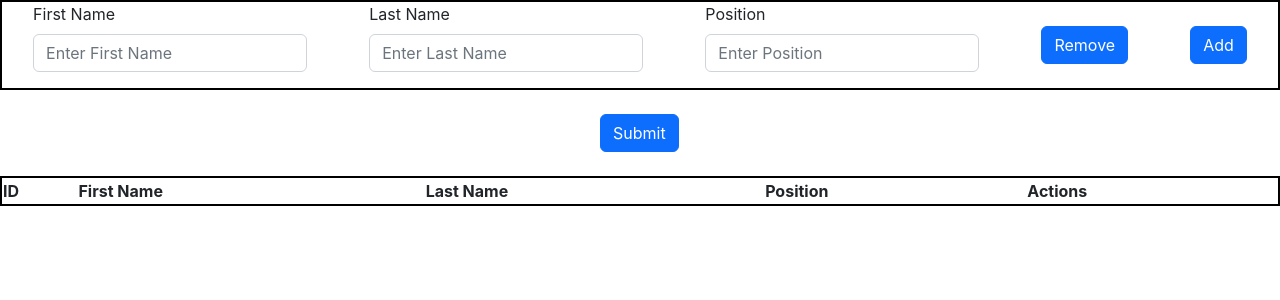
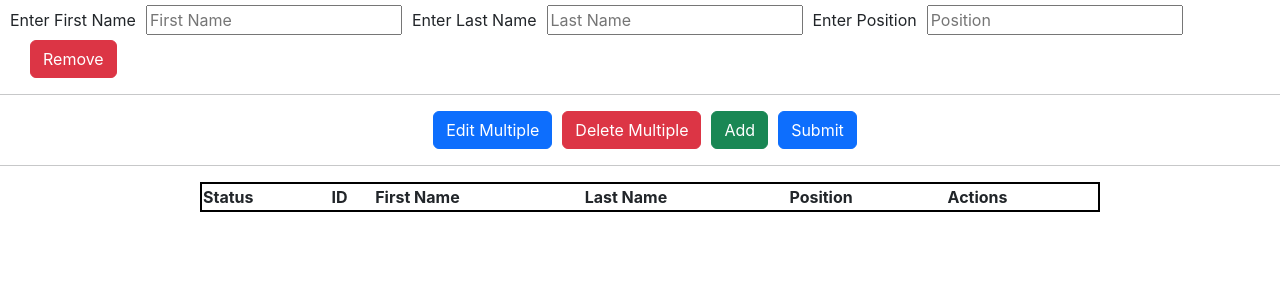
Before and after one commit to himanshu064/react-training, a React (Create React App) app: page / in a window 1280 px wide. Shown: the top 300 px of the page. Built offline with nearby package versions, Linux system fonts and the light colour scheme.

Commit message:
assignment4

```diff
--- a/src/Assign4/Form.js
+++ b/src/Assign4/Form.js
@@ -1,73 +1,128 @@
-import React from 'react';
-import { useEffect } from 'react';
-import { useState } from 'react';
+import React,{useState} from 'react';
 import './style.css';
 
 const Form = () => {
-    const [data,setData] = useState ({
-        FirstName:"",
-        LastName:"",
-        Position:""
+  const [inputFields, setInputFields] = useState([
+    {firstname: '', lastname: '', position: ''}
+  ]);
+  const [result,setResult] = useState ([]);
+  const [update,setUpdate] = useState ([]);
+  // const [checked,setChecked] = useState (false);
+  // Handle State Change
+  const HandleChange = (index, event) => {
+    let data = [...inputFields];
+    data[index][event.target.name] = event.target.value;
+    setInputFields(data);
+  }
+  // Adding New Form
+  const AddForm = () => {
+    let newfield = {firstname: '', lastname: '', position: ''};
+    setInputFields([...inputFields, newfield])
+  }
+  // Handle Submitt
+  const HandleSubmit = (e) => {
+    e.preventDefault();
+    const add = [...result, ...inputFields];
+    setResult(add);
+    setInputFields([{firstname: '', lastname: '', position: ''}]);
+  }
+// Removing The Form
+const RemoveForm = (index) => {
+  let data = [...inputFields];
+  data.splice(index, 1)
+  setInputFields(data)
+}
+// Single Edit
+const HandleEdit = (index)=>{
+    const value = [result[index]];
+    setInputFields(value);
+    setUpdate(value);
+}
+// Single Delete
+const HandleDelete = (index)=>{
+  let data = [...result];
+  data.splice(index,1);
+  setResult(data);
+}
+// Handle Multiple Edit
+const HandleEditMultiple = (e)=>{
+    const values = [...result];
+    const data = values.filter((item) => {
+      if (item.checked) {
+        return item;
+      }
     });
-    const [result,setResult] = useState ([]);
+    setResult(data);
+}
+// Handle Multiple Delete
+const HandleDeleteMultiple = (e)=>{
+  const values = [...result];
+  const data = values.filter((item) => {
+    if (!item.checked) {
+      return item;
+    }
+  });
+  setResult(data);
+}
+// Handle Check Box
+const HandleCheck = (index) => {
+  const values = [...result];
+  values.forEach((item, id) => {
+    if (id === index) {
+      item.checked = !item.checked;
+    }
+  });
+  setResult(values);
+};
+const HandleUpdate = ()=>{
+  let Array1 = inputFields;
+  let Array2 = update;
+  let Array3 = Array1.splice(0, Array1.length, ...Array2);
+  setInputFields(Array3);
+  setInputFields([{firstname: '', lastname: '', position: ''}]);
+  setUpdate([]);
+}
 
-
-
-
-    const HandleChange =(e)=>{
-        const name = e.target.name;
-        const value = e.target.value;
-        setData({...data, [name]:value});
-    }
-    const HandleSubmit = (e)=>{
-        e.preventDefault();
-        if (!data.FirstName || !data.LastName || !data.Position){
-            alert("All Field Are Mandatory")
-        }else{
-        setResult([...result,data])
-        }
-    }
-    console.log(result,'res')
-    const HandleDelete = (index)=> {
-        console.log(result,'index')
-        // let del =  result.splice(index, 1);
-        let del = result.filter((item)=>item.index !== index);
-         setResult(del);
-
-    };
   return (
     <>
-       <form onSubmit={HandleSubmit} className="filter-form d-flex justify-content-around  align-items-center  flex-row  form" >
-        <div className="mb-3">
-          <label htmlFor="FirstName" className="form-label">
-            First Name
-          </label>
-          <input onChange={HandleChange} name='FirstName' value={data.FirstName} type="text" className="form-control" placeholder="Enter First Name" />
-        </div>
-        <div className="mb-3">
-          <label htmlFor="LastName" className="form-label">
-            Last Name
-          </label>
-          <input onChange={HandleChange} name='LastName' value={data.LastName} type="text" className="form-control" placeholder="Enter Last Name" />
-        </div>
-        <div className="mb-3">
-          <label htmlFor="Position" className="form-label">
-            Position
-          </label>
-          <input onChange={HandleChange} name='Position' value={data.Position} type="text" className="form-control" placeholder="Enter Position" />
-        </div>
-        <button className="btn btn-primary" type="submit"> Remove  </button>
-        <button className="btn btn-primary" type="submit"> Add  </button>
-        {/* <button onSubmit={HandleSubmit} className="btn btn-primary" type="submit"> Submit  </button> */}
-        </form>
-        <br />
-        <button onSubmit={HandleSubmit} className="button btn btn-primary" type="submit"> Submit  </button>
-        <br />
-        <br />
+    <form onSubmit={HandleSubmit} >
+      {inputFields.map((input, index) => {
+          return (
+            <div key={index}>
+      <label className='left' htmlFor='firstname'>Enter First Name</label>
+      <input className='left' name='firstname' placeholder='First Name' value={input.firstname}
+       onChange={event => HandleChange(index, event)} />
+      <label className='left' htmlFor='lastname'>Enter Last Name</label>
+      <input className='left' name='lastname' placeholder='Last Name' value={input.lastname}
+       onChange={event => HandleChange(index, event)} />
+      <label className='left' htmlFor='position'>Enter Position</label>
+      <input className='left' name='position' placeholder='Position' value={input.position}
+       onChange={event => HandleChange(index, event)} />
+       <button className='btn btn-danger custom-left' onClick={() => RemoveForm(index)}>Remove</button>
+       </div>
+          )
+      })}
+    </form>
+    <hr />
+    <div className="button">
 
-    {/* Table For Shoe Data */}
+    <button className='btn btn-primary custom-margin' onClick={HandleEditMultiple}>Edit Multiple</button>
+    <button className='btn btn-danger custom-margin' onClick={HandleDeleteMultiple}>Delete Multiple</button>
+
+    <button className='btn btn-success custom-margin' onClick={AddForm}>Add</button>
+    {update.length >=1?
+    (<button className='btn btn-primary custom-margin' onClick={HandleUpdate}>Update</button>
+    ):(
+    <button className='btn btn-primary custom-margin' onClick={HandleSubmit}>Submit</button>
+    )}
+    </div>
+
+    <hr />
+
+    {/* Table For Show Data */}
     <table className='table'>
         <thead>
+            <th>Status</th>
             <th>ID</th>
             <th>First Name</th>
             <th>Last Name</th>
@@ -75,19 +130,19 @@ const Form = () => {
             <th>Actions</th>
         </thead>
         <tbody>
-            {result.map((element,index)=>{
-                return (
-              <tr key={index}>
+            {result.map((e,index)=>{
+              return (
+                    <tr key={index}>
+              <td> <input type='checkbox' checked={e.checked} onChange={() =>HandleCheck(index)} /> </td>
               <td>{index + 1}</td>
-              <td>{element.FirstName}</td>
-              <td>{element.LastName}</td>
-              <td>{element.Position}</td>
-              <i className="fa-solid fa-pen-to-square"></i>
-              <i onClick={()=>HandleDelete(index)} className="fa-solid fa-trash"></i>
-          </tr>
+              <td>{e.firstname}</td>
+              <td>{e.lastname}</td>
+              <td>{e.position}</td>
+              <i onClick={()=>HandleEdit(index)} className="fa-solid fa-pen-to-square edit"></i>
+              <i onClick={()=>HandleDelete(index)} className="fa-solid fa-trash delete"></i>
+                 </tr>
                 )
             })}
-
         </tbody>
     </table>
     </>
--- a/src/Assign4/style.css
+++ b/src/Assign4/style.css
@@ -1,9 +1,26 @@
 .table{
     border: 2px solid black;
+   width: 900px;
+   margin-left: 200px;
 }
-form{
-    border: 2px solid black;
+.edit{
+    color: blue;
+}
+.delete{
+    color: red;
+}
+.custom-left{
+    margin-left: 30px !important;
+    margin-top: 5px !important;
+}
+.left{
+    margin-left: 10px !important;
+    margin-top: 5px !important;
 }
 .button{
-    margin-left: 600px;
+    display: flex;
+    justify-content: center;
 }
+.custom-margin{
+    margin-left: 10px;
+}
```
